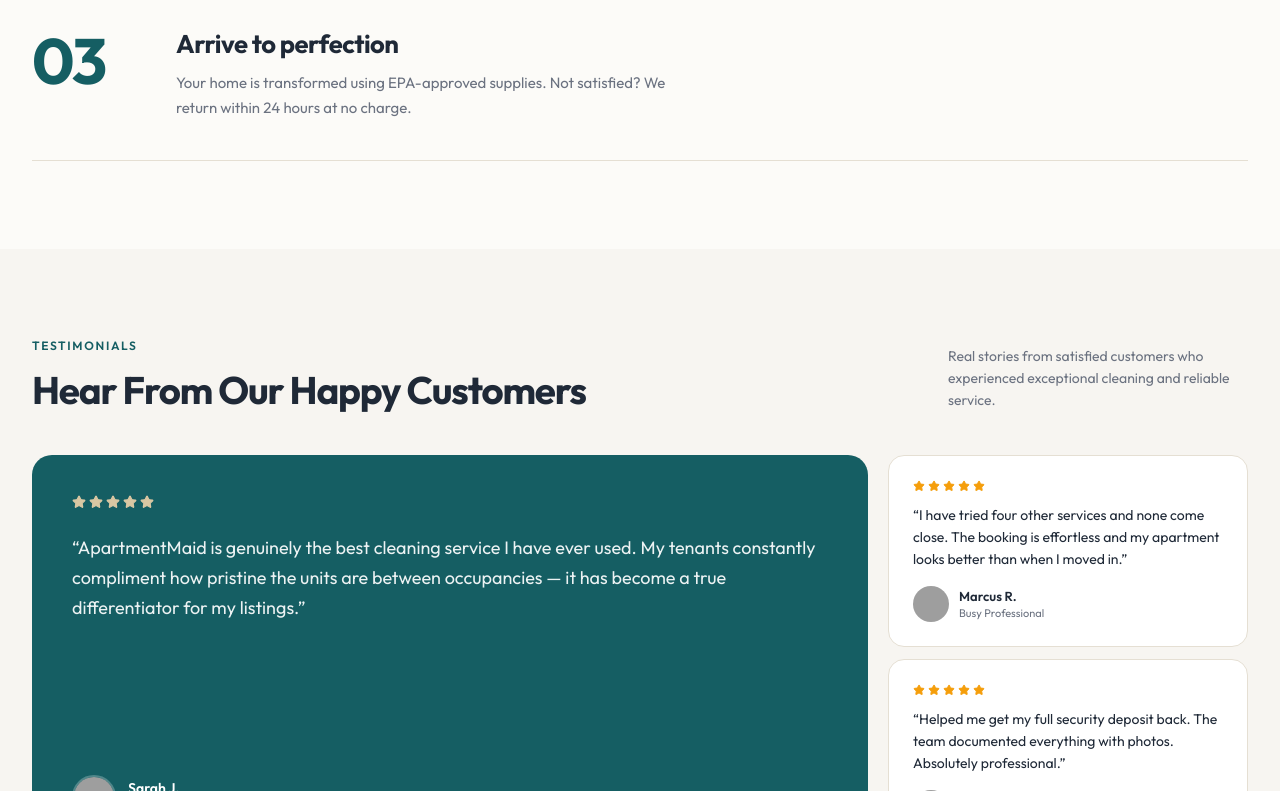
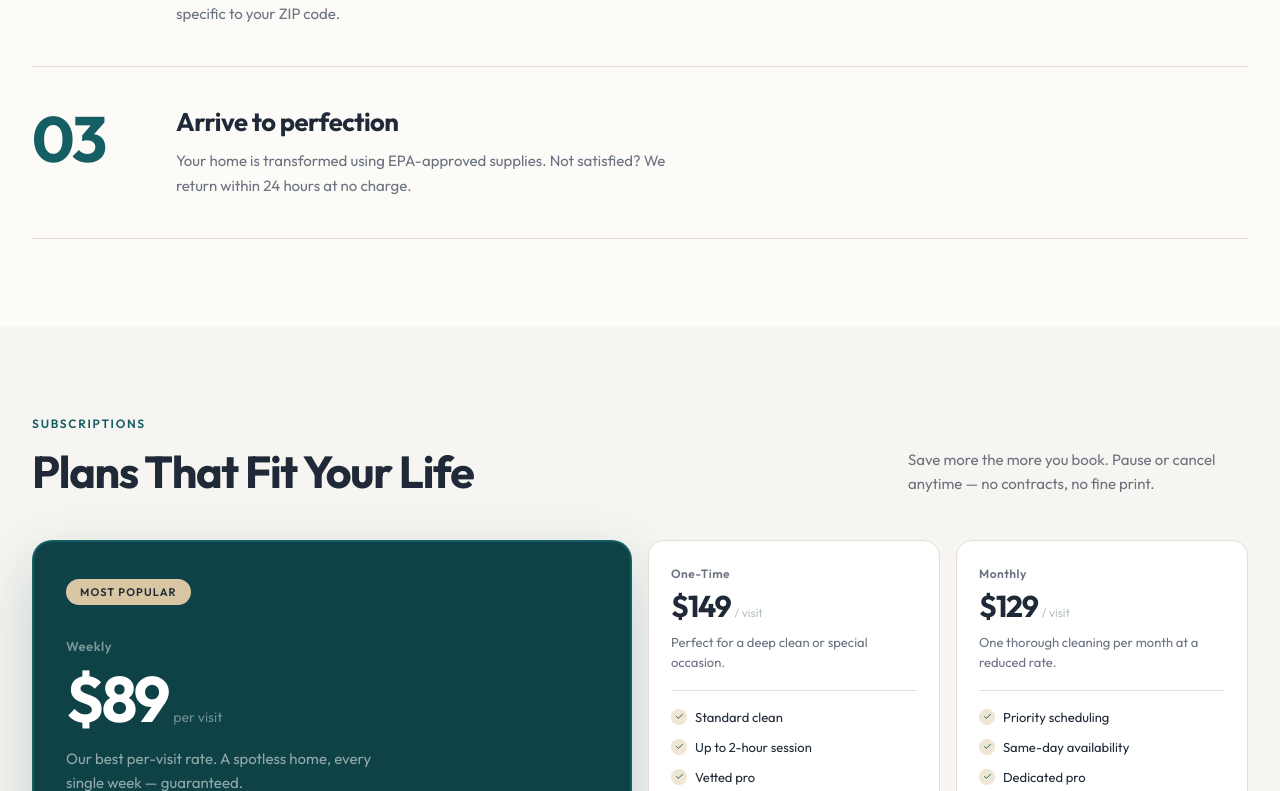
Before and after one commit to anstond/maid-web-design, a Next.js app: page / in a window 1280 px wide. Shown: the part 2742-3533 px from the top of the page. Built offline with nearby package versions, Linux system fonts and the light colour scheme; grey boxes are pictures that could not be loaded.

Commit message:
feat: implement subscription plans section and update existing service and testimonial data components

```diff
--- a/src/app/page.tsx
+++ b/src/app/page.tsx
@@ -38,10 +38,9 @@ const partners = [
 ];
 
 const services = [
-  { num: "01", title: "Commercial Cleaning",  seed: "commercial-office-bright"     },
-  { num: "02", title: "Regular Cleaning",     seed: "apartment-clean-living-room"  },
-  { num: "03", title: "Kitchen Cleaning",     seed: "kitchen-spotless-modern"      },
-  { num: "04", title: "Move-In / Out",        seed: "empty-bright-apartment-clean" },
+  { num: "01", title: "Commercial Cleaning", seed: "commercial-office-bright"    },
+  { num: "02", title: "Regular Cleaning",    seed: "apartment-clean-living-room" },
+  { num: "03", title: "Kitchen Cleaning",    seed: "kitchen-spotless-modern"     },
 ];
 
 const featurePoints = [
@@ -54,7 +53,7 @@ const featurePoints = [
 
 const featureStats = [
   { value: "150k+",  label: "Cleanings done"     },
-  { value: "4.8★",   label: "Average rating"     },
+  { value: "4.8 / 5", label: "Average rating"     },
   { value: "1,460+", label: "Vetted pros"         },
 ];
 
@@ -76,30 +75,74 @@ const steps = [
   },
 ];
 
+const featuredPlan = {
+  name: "Weekly",
+  price: "$89",
+  period: "per visit",
+  badge: "Most Popular",
+  description: "Our best per-visit rate. A spotless home, every single week — guaranteed.",
+  features: [
+    "Weekly visit guaranteed",
+    "Free re-clean within 24 hrs",
+    "Dedicated account manager",
+    "Eco-friendly products included",
+  ],
+  cta: "Go Weekly",
+};
+
+const sidePlans = [
+  {
+    name: "One-Time",
+    price: "$149",
+    period: "/ visit",
+    description: "Perfect for a deep clean or special occasion.",
+    features: ["Standard clean", "Up to 2-hour session", "Vetted pro"],
+    cta: "Book Now",
+  },
+  {
+    name: "Monthly",
+    price: "$129",
+    period: "/ visit",
+    description: "One thorough cleaning per month at a reduced rate.",
+    features: ["Priority scheduling", "Same-day availability", "Dedicated pro"],
+    cta: "Start Monthly",
+  },
+  {
+    name: "Biweekly",
+    price: "$109",
+    period: "/ visit",
+    description: "Two cleanings per month — a steady routine.",
+    features: ["Everything in Monthly", "Flexible rescheduling", "Dedicated pro"],
+    cta: "Start Biweekly",
+  },
+  {
+    name: "Custom",
+    price: "Flexible",
+    period: "your schedule",
+    description: "Pick any number of days per week. We build around you.",
+    features: ["2–5 days/week", "Mixed session lengths", "Tailored checklist"],
+    cta: "Get a Quote",
+  },
+];
+
 const testimonials = [
   {
     text: "ApartmentMaid is genuinely the best cleaning service I have ever used. My tenants constantly compliment how pristine the units are between occupancies — it has become a true differentiator for my listings.",
     name: "Sarah J.",
     role: "Property Manager",
-    location: "New York City",
     seed: "sarah-property-nyc",
-    featured: true,
   },
   {
     text: "I have tried four other services and none come close. The booking is effortless and my apartment looks better than when I moved in.",
     name: "Marcus R.",
     role: "Busy Professional",
-    location: "Brooklyn",
     seed: "marcus-brooklyn-r",
-    featured: false,
   },
   {
     text: "Helped me get my full security deposit back. The team documented everything with photos. Absolutely professional.",
     name: "Priya K.",
     role: "Landlord",
-    location: "Miami",
     seed: "priya-miami-landlord",
-    featured: false,
   },
 ];
 
@@ -426,7 +469,7 @@ export default function Home() {
           </div>
 
           {/* Cards */}
-          <div className="grid grid-cols-2 lg:grid-cols-5" style={{ gap: 12 }}>
+          <div className="grid grid-cols-2 lg:grid-cols-4" style={{ gap: 16 }}>
             {services.map((svc) => (
               <div
                 key={svc.num}
@@ -675,6 +718,202 @@ export default function Home() {
         </div>
       </section>
 
+      {/* ── Subscriptions ────────────────────────────────────────────────── */}
+      <section style={{ background: T.soft, padding: "88px 32px" }}>
+        <div style={{ maxWidth: 1280, margin: "0 auto" }}>
+
+          {/* Header */}
+          <div
+            className="grid grid-cols-1 lg:grid-cols-[1fr_auto] gap-4 items-end"
+            style={{ marginBottom: 44 }}
+          >
+            <div>
+              <p style={{ fontSize: 12, fontWeight: 600, color: T.primary, letterSpacing: "0.14em", textTransform: "uppercase", marginBottom: 14 }}>
+                Subscriptions
+              </p>
+              <h2 style={{
+                fontSize: "clamp(28px, 3.5vw, 48px)",
+                fontWeight: 700,
+                lineHeight: "1.1",
+                letterSpacing: "-0.03em",
+                color: T.ink,
+                margin: 0,
+              }}>
+                Plans That Fit Your Life
+              </h2>
+            </div>
+            <p style={{ fontSize: 15, lineHeight: "24px", color: T.body, maxWidth: 340, margin: 0 }}>
+              Save more the more you book. Pause or cancel anytime — no contracts, no fine print.
+            </p>
+          </div>
+
+          {/* Bento grid — featured Weekly left (2×2), four side plans right */}
+          <div className="grid grid-cols-1 lg:grid-cols-[1fr_1fr_1fr_1fr]" style={{ gap: 16 }}>
+
+            {/* Featured — Weekly */}
+            <div
+              className="lg:col-span-2 lg:row-span-2"
+              style={{
+                borderRadius: 20,
+                background: T.primary,
+                padding: 2,
+                boxShadow: "0 24px 64px rgba(21,94,99,0.24)",
+              }}
+            >
+              <div style={{
+                borderRadius: 18,
+                background: "#0e4247",
+                padding: "36px 32px",
+                height: "100%",
+                display: "flex",
+                flexDirection: "column",
+                justifyContent: "space-between",
+                boxSizing: "border-box",
+              }}>
+                {/* Top */}
+                <div>
+                  <span style={{
+                    display: "inline-block",
+                    fontSize: 11,
+                    fontWeight: 600,
+                    letterSpacing: "0.10em",
+                    textTransform: "uppercase",
+                    color: T.ink,
+                    background: T.accentW,
+                    padding: "5px 14px",
+                    borderRadius: 999,
+                    marginBottom: 32,
+                  }}>
+                    {featuredPlan.badge}
+                  </span>
+
+                  <div style={{ fontSize: 13, fontWeight: 600, color: "rgba(255,255,255,0.45)", letterSpacing: "0.04em", marginBottom: 10 }}>
+                    {featuredPlan.name}
+                  </div>
+
+                  <div style={{ display: "flex", alignItems: "baseline", gap: 6, marginBottom: 16 }}>
+                    <span style={{ fontSize: "clamp(52px, 5vw, 72px)", fontWeight: 700, letterSpacing: "-0.05em", lineHeight: 1, color: "#fff" }}>
+                      {featuredPlan.price}
+                    </span>
+                    <span style={{ fontSize: 14, color: "rgba(255,255,255,0.40)" }}>{featuredPlan.period}</span>
+                  </div>
+
+                  <p style={{ fontSize: 15, lineHeight: "24px", color: "rgba(255,255,255,0.55)", margin: "0 0 32px", maxWidth: 320 }}>
+                    {featuredPlan.description}
+                  </p>
+
+                  <div style={{ height: 1, background: "rgba(255,255,255,0.08)", marginBottom: 28 }} />
+
+                  <div style={{ display: "flex", flexDirection: "column", gap: 14 }}>
+                    {featuredPlan.features.map((f) => (
+                      <div key={f} style={{ display: "flex", alignItems: "center", gap: 12 }}>
+                        <div style={{
+                          width: 20,
+                          height: 20,
+                          borderRadius: "50%",
+                          background: "rgba(255,255,255,0.10)",
+                          display: "flex",
+                          alignItems: "center",
+                          justifyContent: "center",
+                          flexShrink: 0,
+                        }}>
+                          <Check size={11} color={T.accentW} strokeWidth={2.5} />
+                        </div>
+                        <span style={{ fontSize: 14, color: "rgba(255,255,255,0.75)", lineHeight: "22px" }}>{f}</span>
+                      </div>
+                    ))}
+                  </div>
+                </div>
+
+                {/* CTA */}
+                <a href="#" style={{
+                  display: "inline-flex",
+                  alignItems: "center",
+                  gap: 8,
+                  marginTop: 36,
+                  fontSize: 15,
+                  fontWeight: 600,
+                  padding: "14px 28px",
+                  borderRadius: 999,
+                  textDecoration: "none",
+                  background: T.accentW,
+                  color: T.ink,
+                  width: "fit-content",
+                }}>
+                  {featuredPlan.cta}
+                  <ArrowRight size={14} strokeWidth={2.5} />
+                </a>
+              </div>
+            </div>
+
+            {/* Four side plans */}
+            {sidePlans.map((plan) => (
+              <div key={plan.name} style={{
+                borderRadius: 16,
+                background: T.surface,
+                border: `1px solid ${T.border}`,
+                padding: "24px 22px",
+                display: "flex",
+                flexDirection: "column",
+                justifyContent: "space-between",
+              }}>
+                <div>
+                  <div style={{ fontSize: 12, fontWeight: 600, color: T.body, letterSpacing: "0.04em", marginBottom: 8 }}>
+                    {plan.name}
+                  </div>
+                  <div style={{ display: "flex", alignItems: "baseline", gap: 4, marginBottom: 10 }}>
+                    <span style={{ fontSize: 30, fontWeight: 700, letterSpacing: "-0.04em", lineHeight: 1, color: T.ink }}>
+                      {plan.price}
+                    </span>
+                    <span style={{ fontSize: 12, color: T.muted }}>{plan.period}</span>
+                  </div>
+                  <p style={{ fontSize: 13, lineHeight: "20px", color: T.body, margin: "0 0 18px" }}>
+                    {plan.description}
+                  </p>
+                  <div style={{ height: 1, background: T.border, marginBottom: 16 }} />
+                  <div style={{ display: "flex", flexDirection: "column", gap: 10 }}>
+                    {plan.features.map((f) => (
+                      <div key={f} style={{ display: "flex", alignItems: "center", gap: 8 }}>
+                        <div style={{
+                          width: 16,
+                          height: 16,
+                          borderRadius: "50%",
+                          background: T.accentS,
+                          display: "flex",
+                          alignItems: "center",
+                          justifyContent: "center",
+                          flexShrink: 0,
+                        }}>
+                          <Check size={9} color={T.primary} strokeWidth={2.5} />
+                        </div>
+                        <span style={{ fontSize: 13, color: T.ink, lineHeight: "20px" }}>{f}</span>
+                      </div>
+                    ))}
+                  </div>
+                </div>
+                <a href="#" style={{
+                  display: "inline-flex",
+                  alignItems: "center",
+                  gap: 6,
+                  marginTop: 22,
+                  fontSize: 13,
+                  fontWeight: 600,
+                  color: T.primary,
+                  textDecoration: "none",
+                }}>
+                  {plan.cta}
+                  <ArrowRight size={13} strokeWidth={2.5} />
+                </a>
+              </div>
+            ))}
+          </div>
+
+          <p style={{ fontSize: 13, color: T.muted, marginTop: 28 }}>
+            All plans include eco-friendly supplies and a vetted professional. Pause or cancel anytime.
+          </p>
+        </div>
+      </section>
+
       {/* ── Testimonials ──────────────────────────────────────────────────── */}
       <section style={{ background: T.soft, padding: "88px 32px" }}>
         <div style={{ maxWidth: 1280, margin: "0 auto" }}>
@@ -761,7 +1000,7 @@ export default function Home() {
                 }}>
                   <div style={{ display: "flex", gap: 3, marginBottom: 12 }}>
                     {Array.from({ length: 5 }).map((_, i) => (
-                      <Star key={i} size={12} style={{ color: "#F59E0B", fill: "#F59E0B" }} />
+                      <Star key={i} size={12} style={{ color: T.accentW, fill: T.accentW }} />
                     ))}
                   </div>
                   <p style={{ fontSize: 14, lineHeight: "22px", color: T.ink, margin: "0 0 16px" }}>
@@ -1005,7 +1244,7 @@ export default function Home() {
             gap: 16,
           }}>
             <span style={{ fontSize: 12, color: "rgba(255,255,255,0.25)", lineHeight: "20px" }}>
-              © 2026 MAID. All rights reserved.
+              © 2026 ApartmentMaid. All rights reserved.
             </span>
             <div style={{ display: "flex", gap: 24, flexWrap: "wrap" }}>
               {["Privacy Policy", "Terms of Service", "Cookie Settings"].map((item) => (
```
